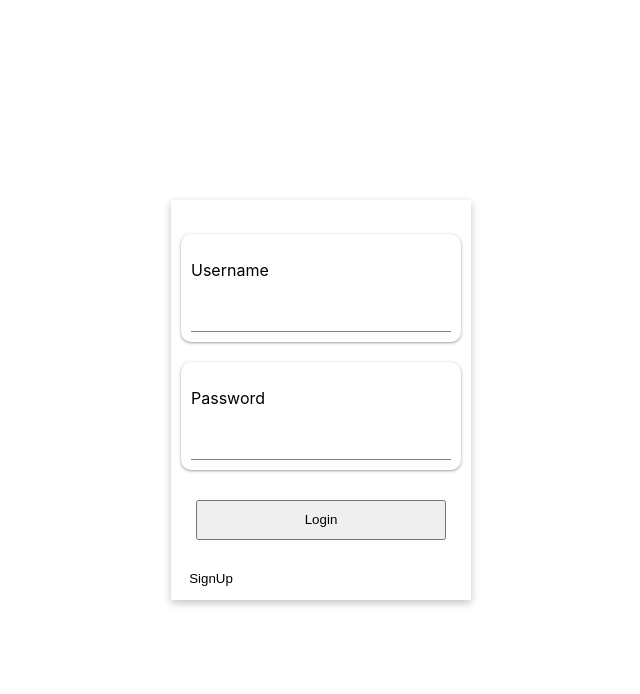
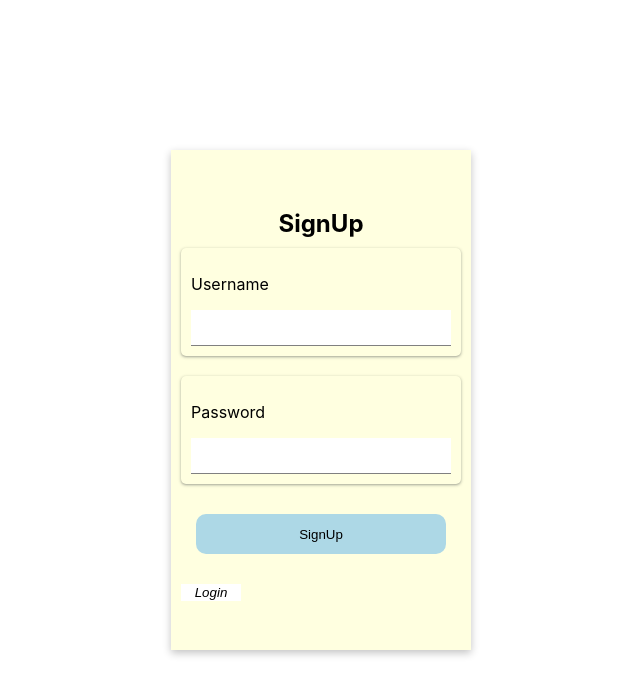
Before and after one commit to sushantdev-git/LoginReact, a React (Create React App) app: page /login in a window 1280 px wide. Both pictures are taken after a click on the button "SignUp". Shown: the top 694 px of the page, without its empty margins (319-959 px from the left). Built offline with nearby package versions, Linux system fonts and the light colour scheme.

Commit message:
completed signup css

```diff
--- a/src/Components/LoginPage/LoginForm/LoginForm.jsx
+++ b/src/Components/LoginPage/LoginForm/LoginForm.jsx
@@ -6,6 +6,7 @@ function LoginForm(){
 
     return(
         <div className={styles.LoginForm}>
+            <h2>Login</h2>
             <div className={styles.LoginInput}>
                 <p>Username</p>
                 <input type="text"></input>
--- a/src/Components/LoginPage/LoginForm/LoginForm.module.css
+++ b/src/Components/LoginPage/LoginForm/LoginForm.module.css
@@ -6,10 +6,14 @@
     margin: 10px 0px 10px 0px;
 }
 
+.LoginForm > h2{
+    margin: auto;
+}
+
 .LoginInput{
     width: 100%;
     box-shadow: rgba(60, 64, 67, 0.3) 0px 1px 2px 0px, rgba(60, 64, 67, 0.15) 0px 1px 3px 1px;
-    border-radius: 10px;
+    border-radius: 5px;
     margin: 10px 0px;
     padding: 10px;
 }
@@ -29,4 +33,7 @@
     width: 250px;
     margin: 20px auto;
     height: 40px;
+    border: none;
+    border-radius: 10px;
+    background-color: lightgreen;
 }
--- a/src/Components/LoginPage/SignupForm/SignUpForm.jsx
+++ b/src/Components/LoginPage/SignupForm/SignUpForm.jsx
@@ -2,7 +2,21 @@ import React from "react";
 import styles from './SignUpForm.module.css';
 
 function SignUpForm(){
+    return (
+        <div className={styles.LoginForm}>
+            <h2>SignUp</h2>
+            <div className={styles.LoginInput}>
+                <p>Username</p>
+                <input type="text"></input>
+            </div>
+            <div className={styles.LoginInput}>
+                <p>Password</p>
+                <input type="password"></input>
+            </div>
 
+            <button>SignUp</button>
+        </div>
+    )
 }
 
 export default SignUpForm;
--- a/src/Components/LoginPage/SignupForm/SignUpForm.module.css
+++ b/src/Components/LoginPage/SignupForm/SignUpForm.module.css
@@ -0,0 +1,39 @@
+.LoginForm{
+    width: 100%;
+    display: flex;
+    flex-direction: column;
+    justify-content: center;
+    margin: 10px 0px 10px 0px;
+}
+
+.LoginForm > h2{
+    margin: auto;
+}
+
+.LoginInput{
+    width: 100%;
+    box-shadow: rgba(60, 64, 67, 0.3) 0px 1px 2px 0px, rgba(60, 64, 67, 0.15) 0px 1px 3px 1px;
+    border-radius: 5px;
+    margin: 10px 0px;
+    padding: 10px;
+}
+
+.LoginInput > input{
+    width: 100%;
+    padding: 10px;
+    border: none;
+    border-bottom: 1px solid grey;
+}
+
+.LoginInput > input:focus{
+    outline: none;
+}
+
+.LoginForm > button{
+    width: 250px;
+    margin: 20px auto;
+    height: 40px;
+    border: none;
+    border-radius: 10px;
+    background-color: lightblue;
+}
--- a/src/Pages/LoginPage/LoginPage.jsx
+++ b/src/Pages/LoginPage/LoginPage.jsx
@@ -12,7 +12,7 @@ function LoginPage(){
         <div className={styles.LoginPage}>
             <div className={styles.LoginForm}>
                 {Login ? <LoginForm /> : <SignUpForm />}
-                <button>{Login ? "SignUp" : "Login"}</button>
+                <button onClick={() => setLogin(!Login)}>{Login ? "SignUp" : "Login"}</button>
             </div>
         </div>
     )
--- a/src/Pages/LoginPage/LoginPage.module.css
+++ b/src/Pages/LoginPage/LoginPage.module.css
@@ -7,7 +7,7 @@
 }
 
 .LoginForm{
-    height: 400px;
+    height: 500px;
     width: 300px;
     box-shadow: rgba(0, 0, 0, 0.24) 0px 3px 8px;
     display: flex;
@@ -15,6 +15,7 @@
     justify-content: center;
     padding: 10px;
     box-sizing: border-box;
+    background-color: lightyellow;
 }
 
 .LoginForm > button{
@@ -22,4 +23,5 @@
     background-color: white;
     width: 60px;
     cursor: pointer;
+    font-style: italic;
 }
```
